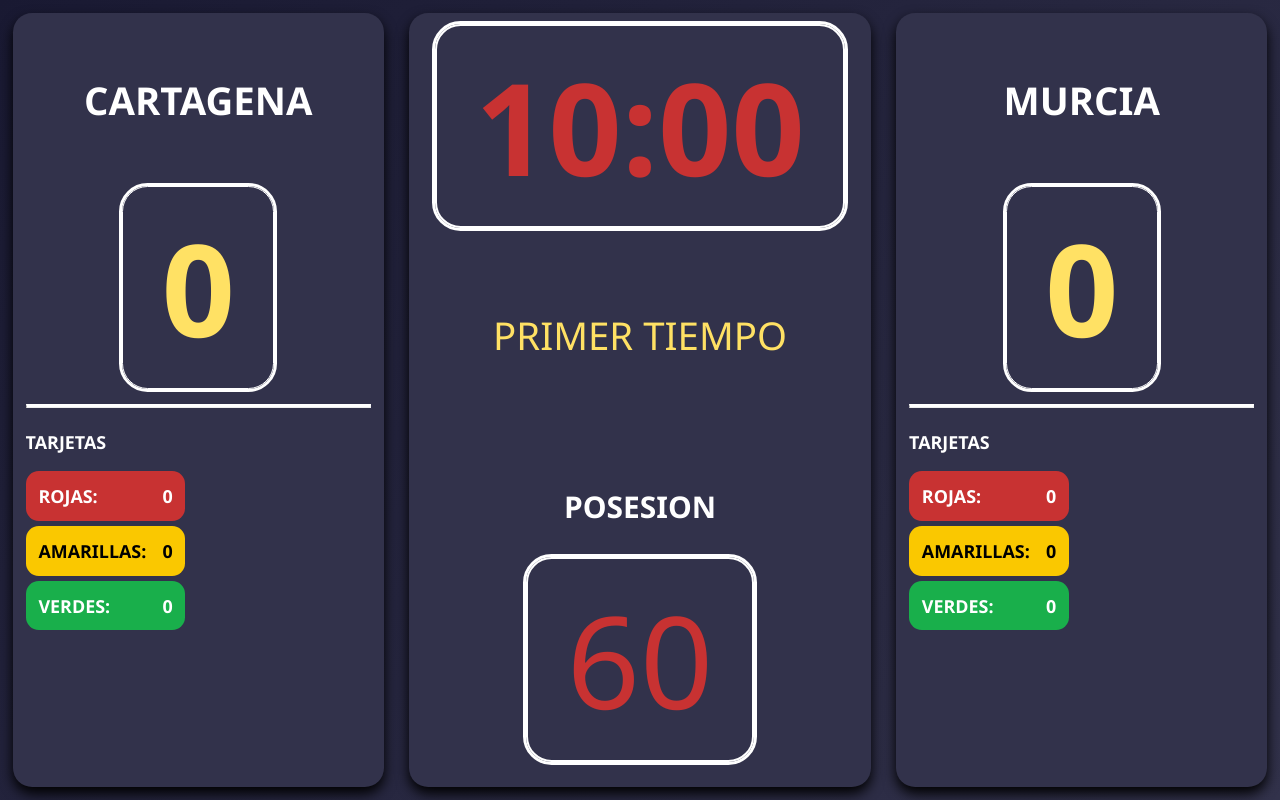
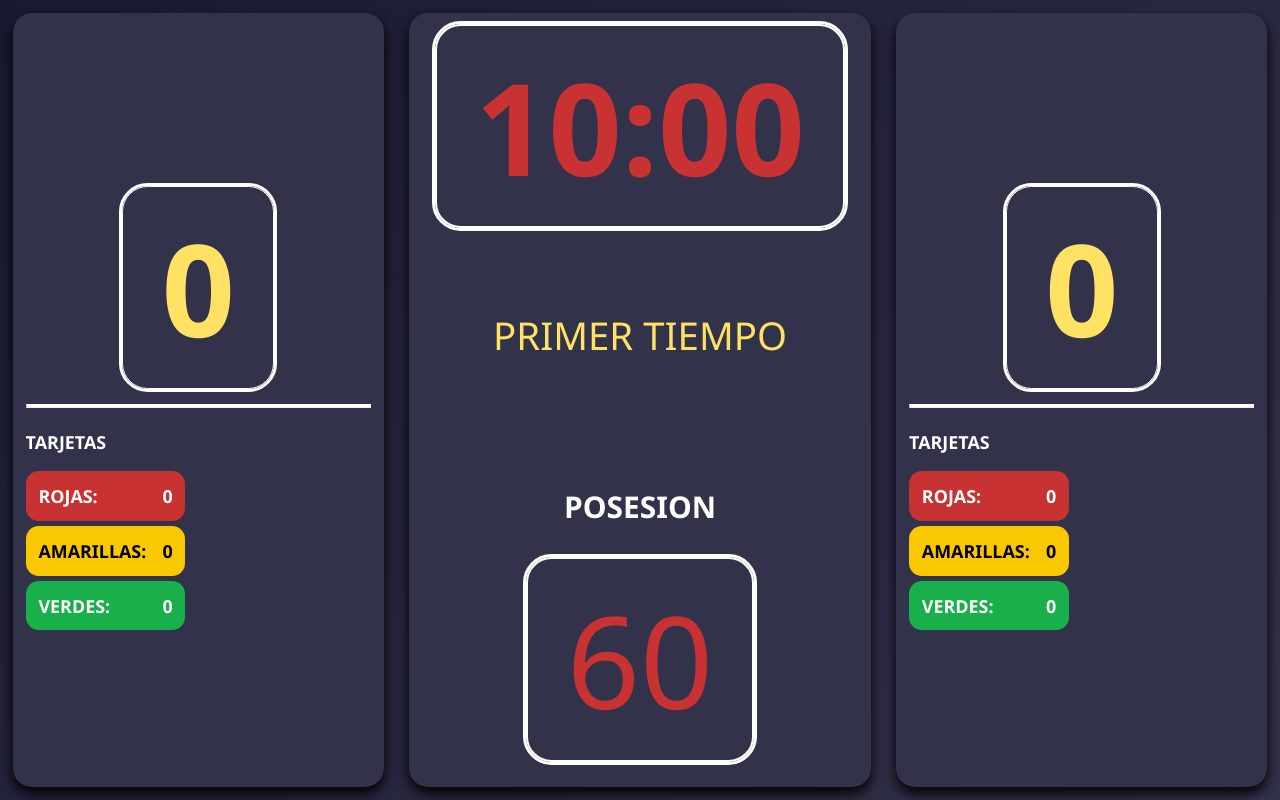
Before and after one commit to PeralesJM/marcadorKP3, a website: page public/index2.html in a window 1280 px wide. Drawn offline with nearby package versions, Linux system fonts and the light colour scheme; no server answers.

Commit message:
Modificacion nombres

```diff
--- a/public/index2.html
+++ b/public/index2.html
@@ -13,7 +13,7 @@
     <!-- Columna Equipo A -->
     <section id="equipoA-container">
       <div class="equipo-header">
-        <span id="nombreEquipoA">CARTAGENA</span>
+        <span id="nombreEquipoA"></span>
       </div>
       <div class="equipo-marcador">
         <div class="marcador-puntos"><span id="resultadoA">0</span></div>
@@ -62,7 +62,7 @@
     <!-- Columna Equipo B -->
     <section id="equipoB-container">
       <div class="equipo-header">
-        <span id="nombreEquipoB">MURCIA</span>
+        <span id="nombreEquipoB"></span>
       </div>
       <div class="equipo-marcador">
         <div class="marcador-puntos"><span id="resultadoB">0</span></div>
```
